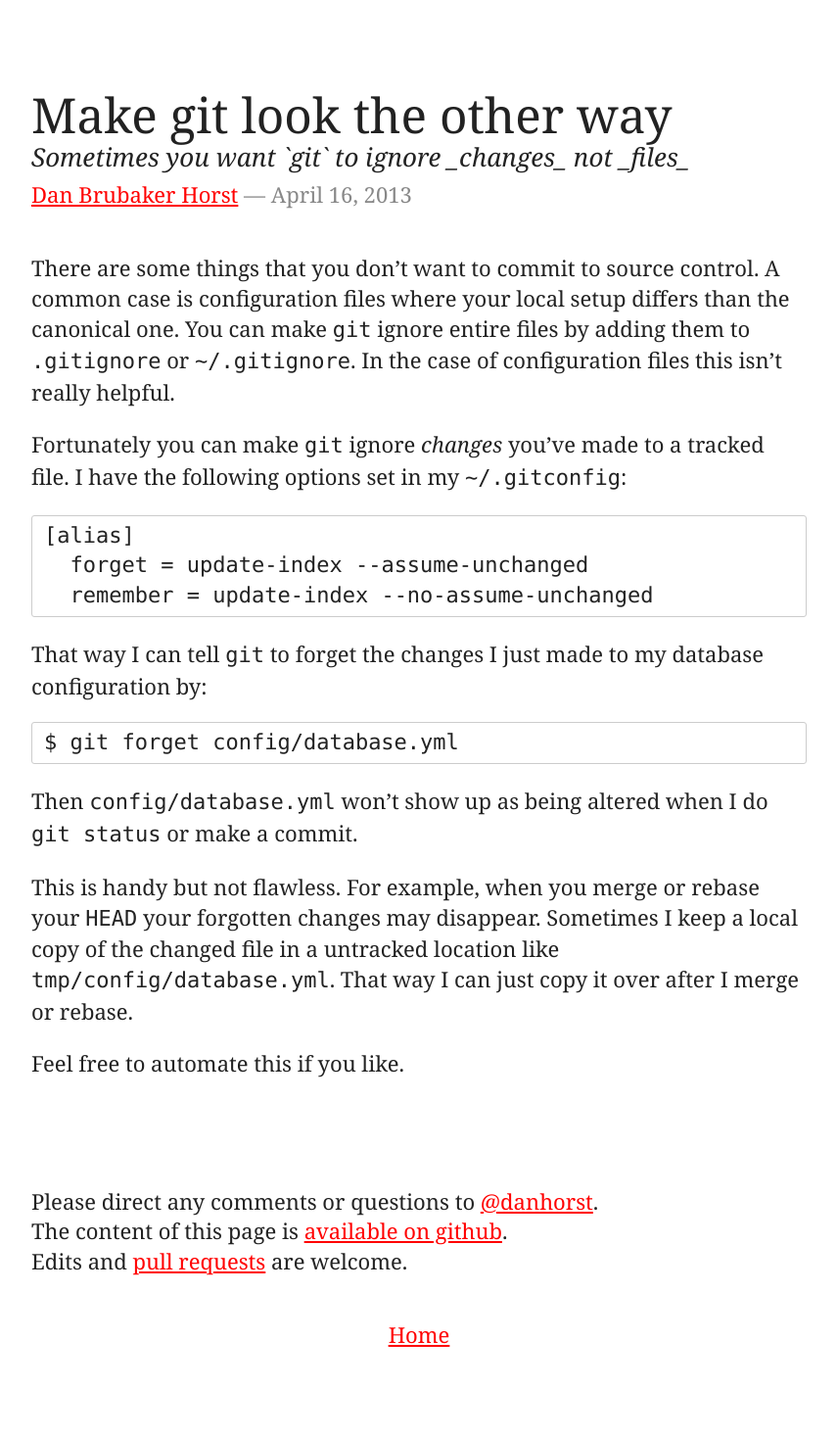
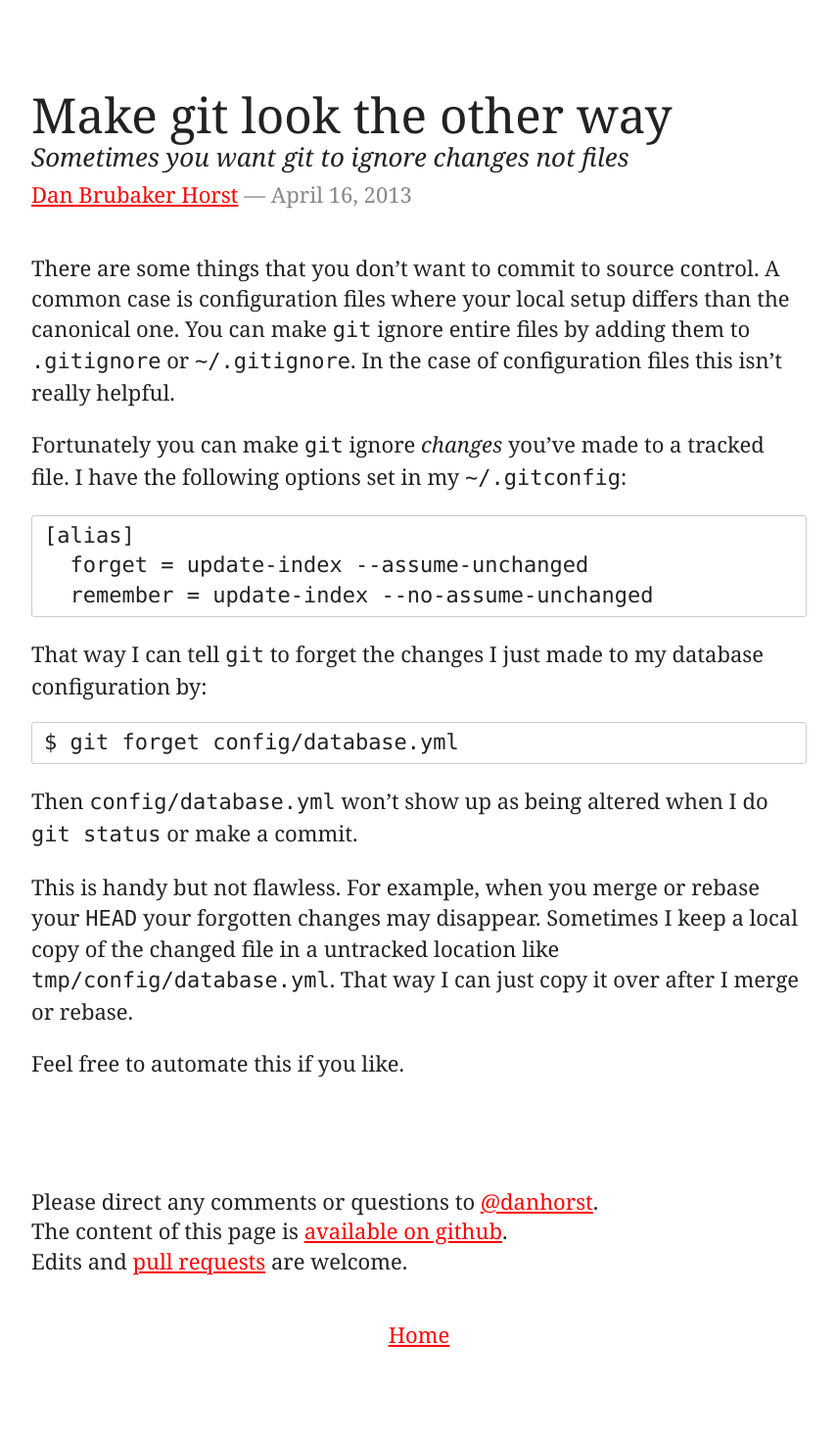
Before and after one commit to terrellt/ndlib.github.io, a Jekyll site: the page built from _posts/2013-04-16-make-git-forget-things.md, in a window 1280 px wide. Shown: the whole page at 98% size, without its empty margins (212-1067 px from the left). Built offline with Jekyll 4.4.1, drawn with Linux system fonts in a browser that asks for light colours; Markdown is read by kramdown in place of the engine named in the settings.

```diff
--- a/_posts/2013-04-16-make-git-forget-things.md
+++ b/_posts/2013-04-16-make-git-forget-things.md
@@ -3,7 +3,7 @@ author:   danhorst
 category: practices
 filename: 2013-04-16-make-git-forget-things.md
 layout:   post
-tagline:  Sometimes you want `git` to ignore _changes_ not _files_
+tagline:  Sometimes you want git to ignore changes not files
 tags:     git
 title:    Make git look the other way
 ---
```
